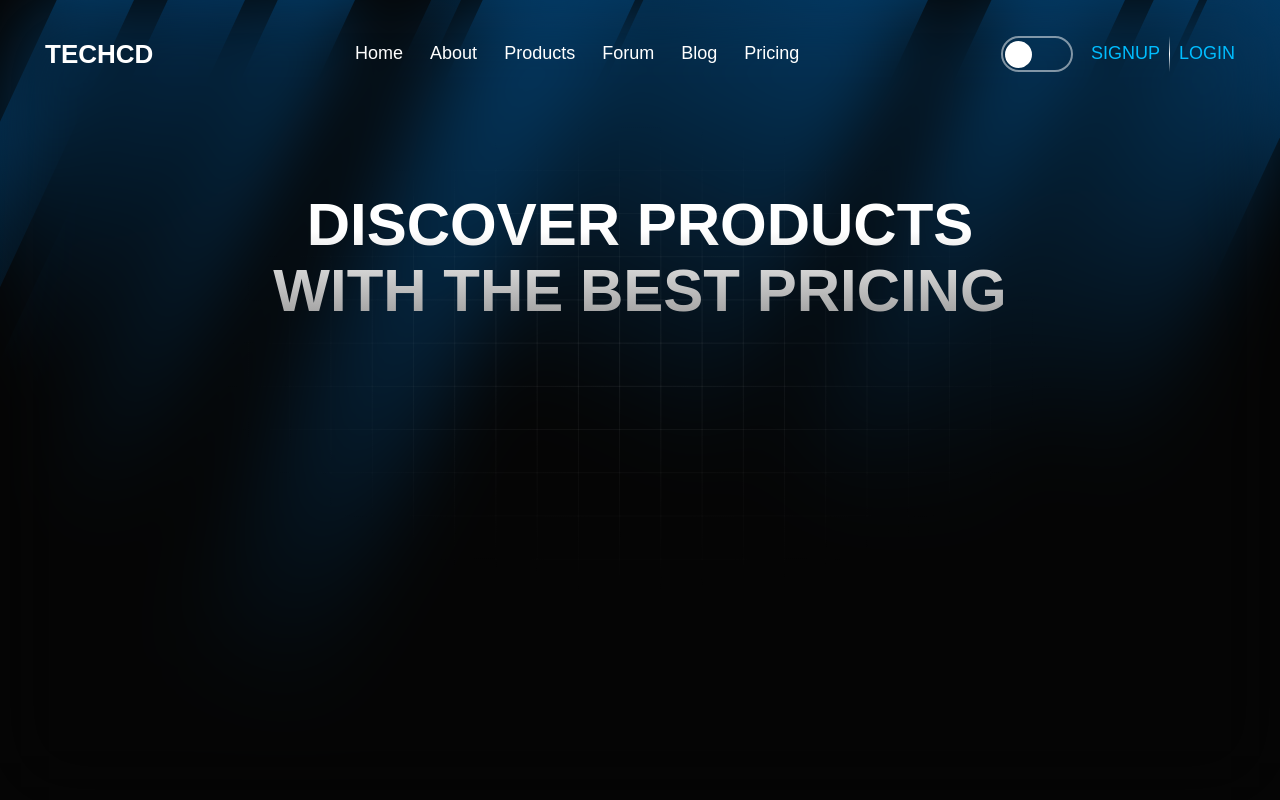
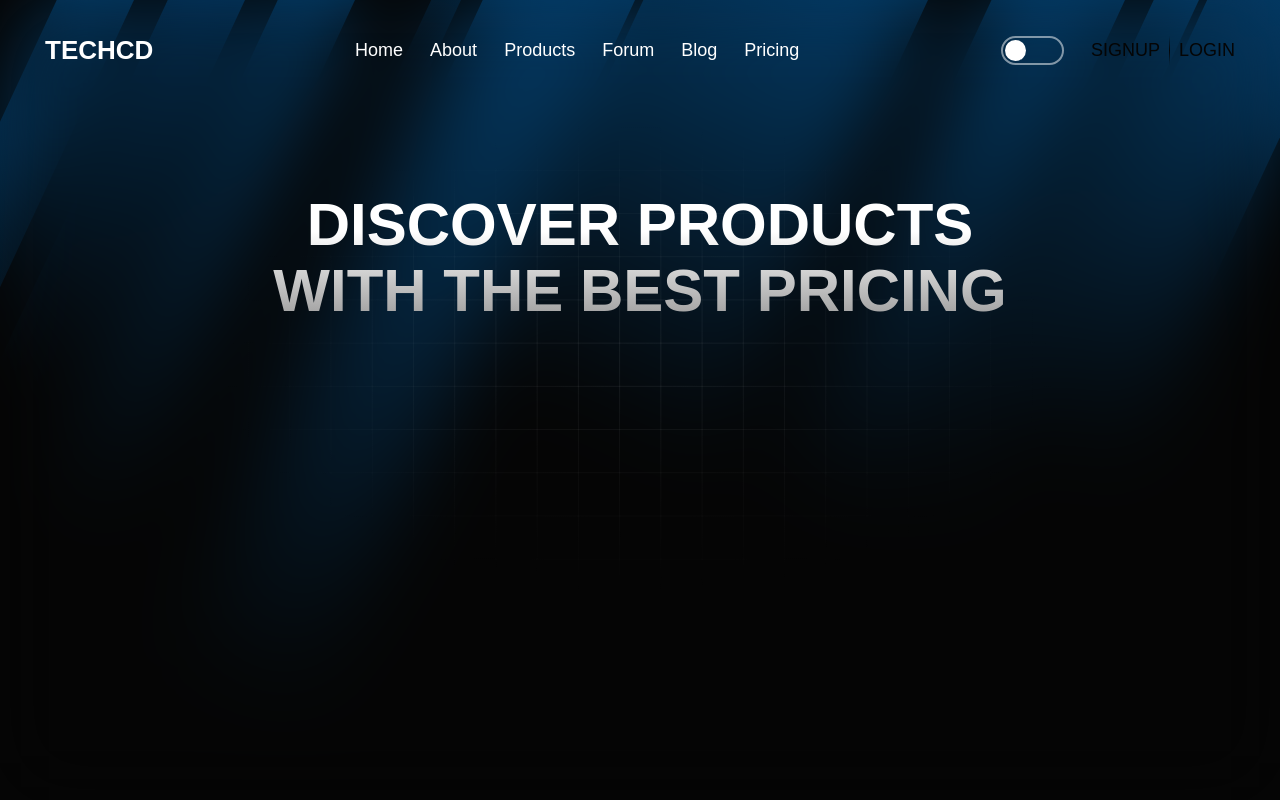
Before and after one commit to chamika-damith/techcd-portfolio, a Next.js app: page /pricing in a window 1280 px wide. Shown: the top 800 px of the page. Built offline with nearby package versions, Linux system fonts and the light colour scheme; a web font is replaced by a local one.

Commit message:
refactor(navbar): adjust navbar

```diff
--- a/components/user/navbar/Navbar.tsx
+++ b/components/user/navbar/Navbar.tsx
@@ -114,7 +114,7 @@ const Navbar = () => {
           Techcd
         </p>
 
-        <nav className="hidden font-medium lg:flex lg:text-[16px] xl:text-[18px] 2xl:text-[20px]">
+        <nav className="hidden lg:flex lg:text-[16px] xl:text-[18px] 2xl:text-[20px]">
           <ul className="flex items-center gap-[1.5em]">
             {navLinks.map(({ href, placeholder }) => (
               <li key={href}>
@@ -124,14 +124,14 @@ const Navbar = () => {
           </ul>
         </nav>
 
-        <div className="hidden lg:flex lg:gap-[1em] lg:text-[16px] xl:text-[18px] 2xl:text-[20px]">
+        <div className="hidden lg:flex lg:gap-[1.5em] lg:text-[16px] xl:text-[18px] 2xl:text-[20px]">
           <ThemeToggle />
 
-          <div className="text-background flex items-center justify-center gap-[0.5em] font-medium dark:text-[#00BDFF]">
+          <div className="text-background flex items-center justify-center gap-[0.5em] font-medium">
             <Link href="/sign-up">
               <button className="uppercase">Signup</button>
             </Link>
-            <div className="via-background dark:via-foreground h-full w-[1px] self-stretch bg-gradient-to-b from-transparent to-transparent"></div>
+            <div className="via-background h-full w-[1px] self-stretch bg-gradient-to-b from-transparent to-transparent"></div>
             <Link href="/sign-in">
               <button className="uppercase">Login</button>
             </Link>
--- a/components/user/navbar/ThemeToggle.tsx
+++ b/components/user/navbar/ThemeToggle.tsx
@@ -13,12 +13,12 @@ const ThemeToggle = () => {
 
   return (
     <button
-      className="border-foreground/50 relative h-[2em] w-[4em] rounded-full border-2 p-[0.1em]"
+      className="border-foreground/50 relative h-[1.6em] w-[3.5em] rounded-full border-2 p-[0.1em]"
       onClick={toggleTheme}
     >
       <div
         className={cn(
-          "bg-foreground absolute top-0 bottom-0 left-[calc(100%-1.5em-0.1em)] my-auto size-[1.5em] rounded-full transition-all duration-300 ease-in",
+          "bg-foreground absolute top-0 bottom-0 left-[calc(100%-1.2em-0.1em)] my-auto size-[1.2em] rounded-full transition-all duration-300 ease-in",
           isThemeDark && "left-[0.1em]",
         )}
       ></div>
```
